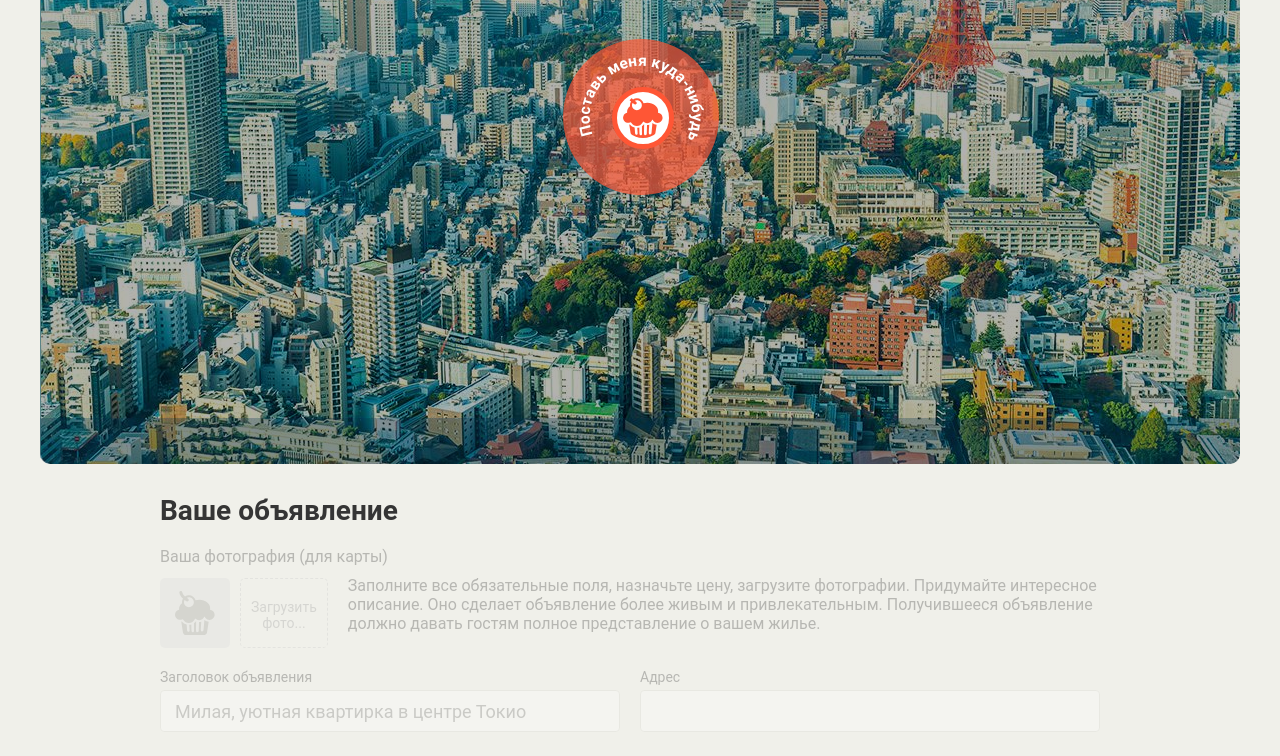
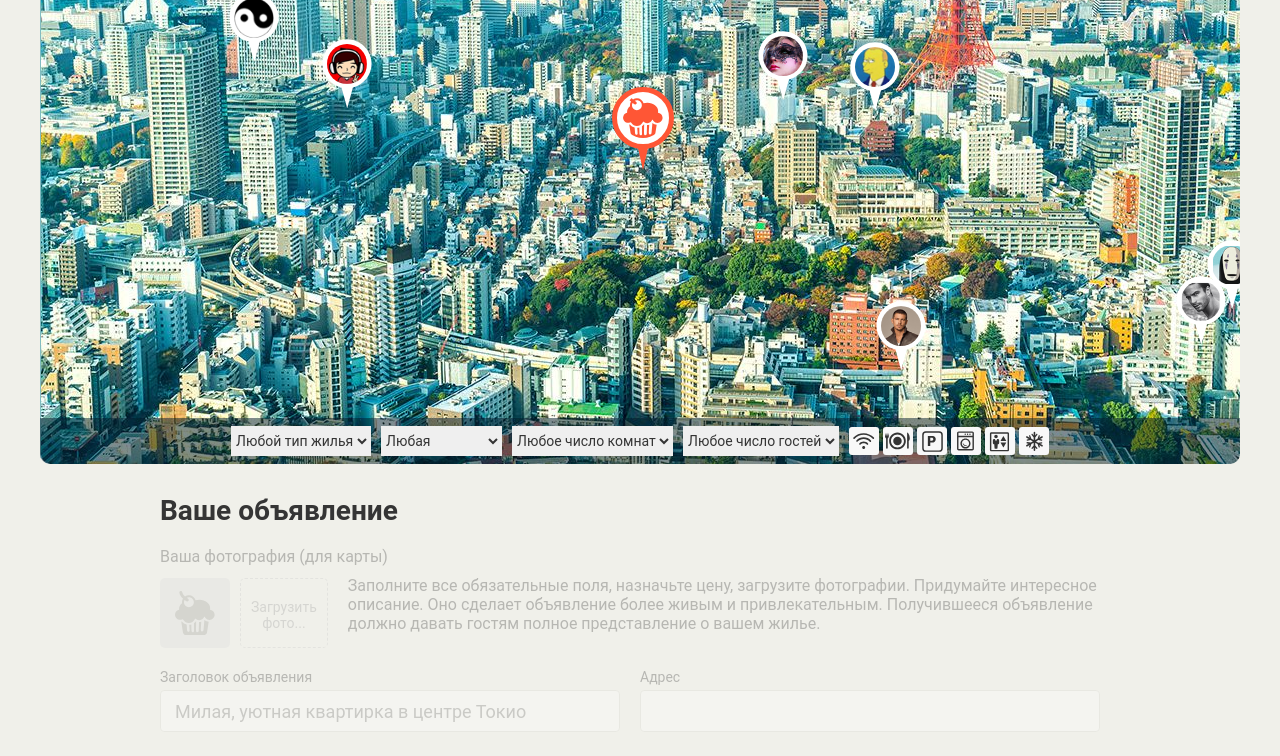
Before and after one commit to Elenkan/477225-keksobooking-19, a website: page index.html in a window 1280 px wide. Shown: the part 286-1042 px from the top of the page. Drawn offline with Linux system fonts and the light colour scheme; files whose address does not match are found by name.

Commit message:
Добавление меток на карту

```diff
--- a/index.html
+++ b/index.html
@@ -248,5 +248,6 @@
     </div>
   </template>
 
+<script src = "js/main.js"></script>
 </body>
 </html>
--- a/js/main.js
+++ b/js/main.js
@@ -0,0 +1,83 @@
+'use strict';
+var similarPinTemplate = document.querySelector('#pin').content.querySelector('.map__pin');
+var pinList = document.querySelector('.map__pins');
+var NUMBER_OF_ELEMENTS = 8;
+var TITLES = ['Квартира в центре', 'Дом в спальном районе', 'Отличный вид', 'Тихий район', 'Рядом с парком', 'Отличные соседи', 'Своя парковка', 'Лофт'];
+var TYPES = ['palace', 'flat', 'house', 'bungalo'];
+var CHECKINS = ['12:00', '13:00', '14:00'];
+var CHECKOUTS = ['12:00', '13:00', '14:00'];
+var FEATURES = ['wifi', 'dishwasher', 'parking', 'washer', 'elevator', 'conditioner'];
+var DESCRIPTIONS = ['Уютная квартира', 'Бесплатная парковка', 'Самая низкая цена', 'Можно с домашними животными', 'Есть вся кухонная техника', 'Большие комнаты', 'Большой балкон', 'Отдельный лифт'];
+var PHOTOS = ['http://o0.github.io/assets/images/tokyo/hotel1.jpg', 'http://o0.github.io/assets/images/tokyo/hotel2.jpg', 'http://o0.github.io/assets/images/tokyo/hotel3.jpg'];
+var getRandomNumber = function (min, max) {
+  return ((Math.round(Math.random() * (max - min + 1)) + min));
+};
+var getRandomElement = function (arr) {
+  return Math.round(Math.random() * (arr.length - 1));
+};
+
+var getNewArrowLength = function (arr) {
+  var quantity = arr.length - 1;
+  arr.length = getRandomNumber(1, quantity);
+  return arr;
+};
+
+var getNonRepeatingNumber = function (number) {
+  var n = number + 1;
+  var b = '0' + n;
+
+  return b;
+};
+
+var getNewArrow = function () {
+  var arr = [];
+  for (var i = 0; i < NUMBER_OF_ELEMENTS; i++) {
+    arr[i] =
+    {
+      'author': {
+        'avatar': 'img/avatars/user' + getNonRepeatingNumber(i) + '.png'
+      },
+      'offer': {
+        'title': TITLES[getRandomElement(TITLES)],
+        'address': '600, 350',
+        'price': getRandomNumber(200, 15000),
+        'type': TYPES[getRandomElement(TYPES)],
+        'rooms': getRandomNumber(1, 4),
+        'guests': getRandomNumber(1, 4),
+        'checkin': CHECKINS[getRandomElement(CHECKINS)],
+        'checkout': CHECKOUTS[getRandomElement(CHECKOUTS)],
+        'features': getNewArrowLength(FEATURES),
+        'description': DESCRIPTIONS[getRandomElement(DESCRIPTIONS)],
+        'photos': getNewArrowLength(PHOTOS)
+      },
+
+      'location': {
+        'x': getRandomNumber(0, document.querySelector('.map').clientWidth),
+        'y': getRandomNumber(130, 630)
+      }
+    };
+  }
+  return arr;
+};
+
+document.querySelector('.map').classList.remove('map--faded');
+
+var adverts = getNewArrow();
+
+var renderAdvert = function (adv) {
+  var pinElement = similarPinTemplate.cloneNode(true);
+  pinElement.querySelector('img').src = adv.author.avatar;
+  pinElement.querySelector('img').alt = adv.offer.title;
+  pinElement.style = 'left: ' + adv.location.x + 'px; top: ' + adv.location.y + 'px';
+  return pinElement;
+};
+
+var filledList = function () {
+  var fragment = document.createDocumentFragment();
+  for (var i = 0; i < adverts.length; i++) {
+    fragment.appendChild(renderAdvert(adverts[i]));
+  }
+  pinList.appendChild(fragment);
+};
+
+filledList();
```
Also changed, not shown: 1 other file.
